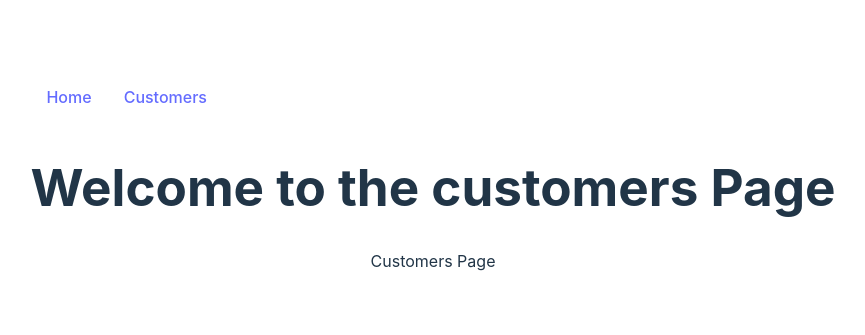
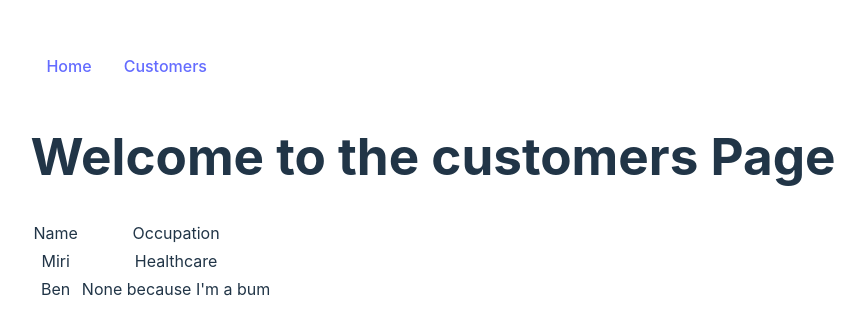
Before and after one commit to kuro5888/customersFE, a React (Vite) app: page /customers in a window 1280 px wide. Shown: the part 229-564 px from the top of the page, without its empty margins (207-1072 px from the left). Built offline with nearby package versions, Linux system fonts and the light colour scheme.

Commit message:
Added mocked data to prove table works. Now to tidy it

```diff
--- a/src/Pages/Customers/Customers.tsx
+++ b/src/Pages/Customers/Customers.tsx
@@ -1,8 +1,50 @@
+type Customer = {
+  _id: string;
+  name: string;
+  industry: string;
+  __v: number;
+};
+
+type JsonToRecieve = {
+  customers: Array<Customer>;
+};
+
 const Customers: React.FC = () => {
+  // Mock data
+  const mockedData: JsonToRecieve = {
+    customers: [
+      {
+        _id: '670bf7bcb1a05a69e0bd318b',
+        name: 'Miri',
+        industry: 'Healthcare',
+        __v: 0,
+      },
+      {
+        _id: '670bf83ebd8772649ae773c5',
+        name: 'Ben',
+        industry: "None because I'm a bum",
+        __v: 0,
+      },
+    ],
+  };
+
   return (
     <>
       <h1>Welcome to the customers Page</h1>
-      <div>Customers Page</div>
+      <table>
+        <tr>
+          <td>Name</td>
+          <td>Occupation</td>
+        </tr>
+        {mockedData.customers.map((customer: Customer) => {
+          return (
+            <tr>
+              <td>{customer.name}</td>
+              <td>{customer.industry}</td>
+            </tr>
+          );
+        })}
+      </table>
     </>
   );
 };
```
